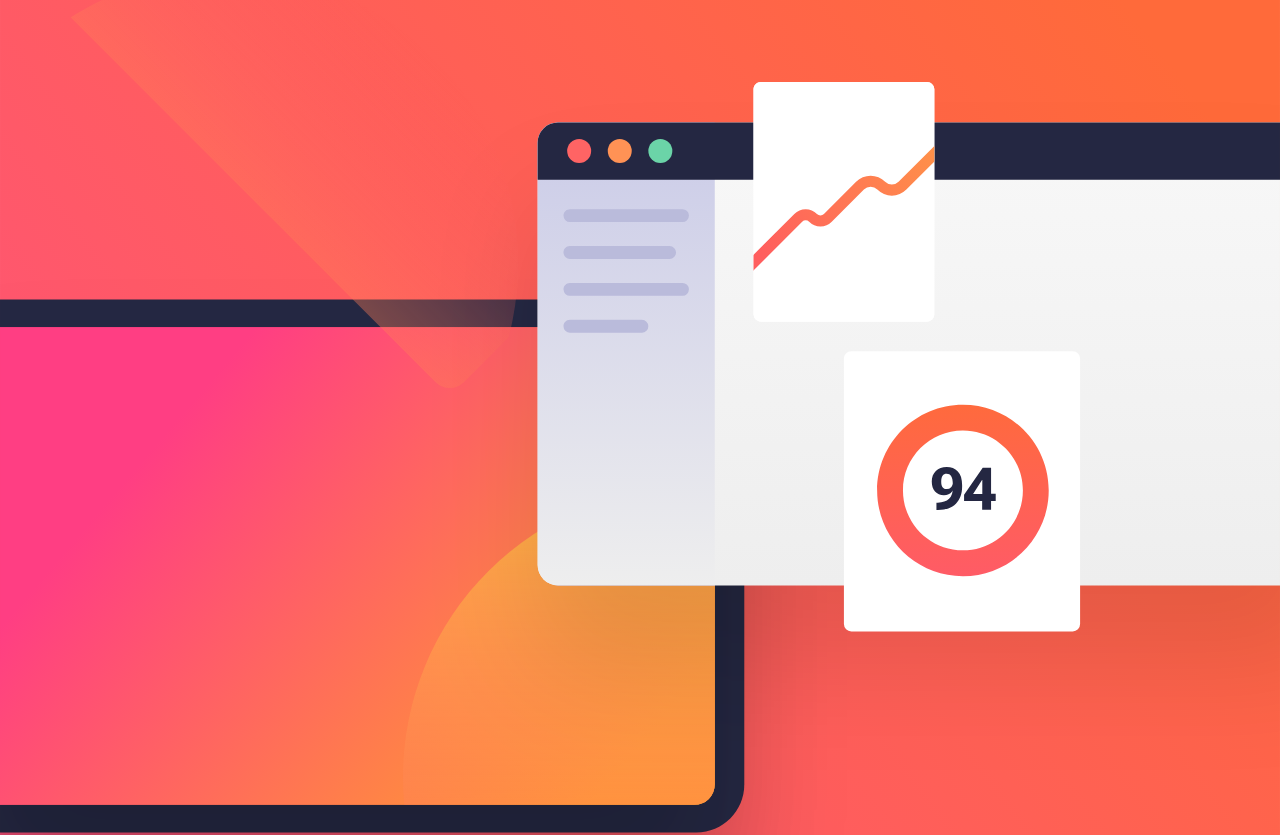
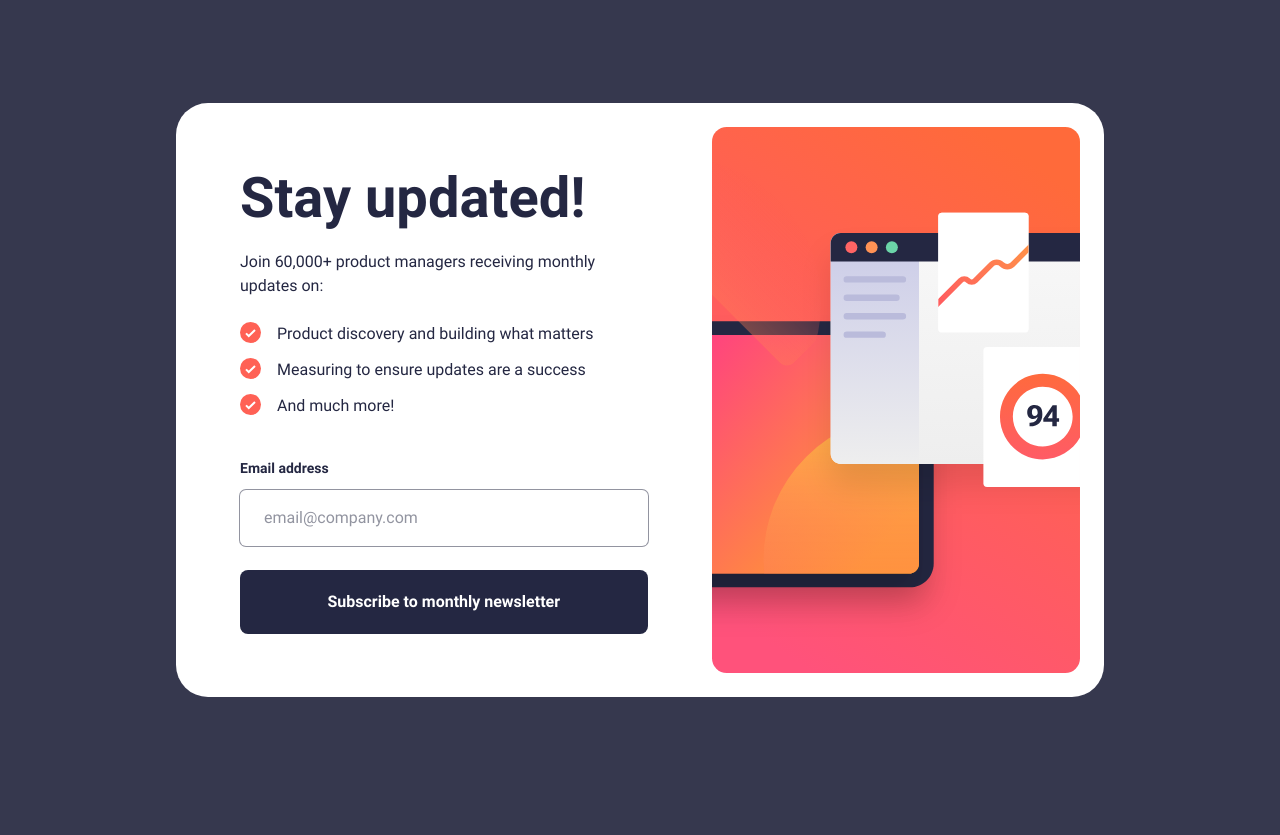
Before and after one commit to lucasweidas/newsletter-sign-up, a Next.js app: page / in a window 1280 px wide. Shown: the top 835 px of the page. After the commit the page ends 800 px from the top, so only its background shows below. Built offline with nearby package versions, Linux system fonts and the light colour scheme.

Commit message:
finish medium and large version

```diff
--- a/app/layout.tsx
+++ b/app/layout.tsx
@@ -17,11 +17,11 @@ export const metadata: Metadata = {
 
 export default function RootLayout({ children }: { children: React.ReactNode }) {
   return (
-    <html lang="en" className={`${roboto.variable} font-sans`}>
+    <html lang="en">
       <head>
         <link rel="icon" type="image/png" href="/images/favicon.png" />
       </head>
-      <body className="bg-white desktop:bg-gray-400">{children}</body>
+      <body className={`${roboto.variable} bg-white font-sans md:bg-gray-700`}>{children}</body>
     </html>
   );
 }
--- a/app/page.tsx
+++ b/app/page.tsx
@@ -7,29 +7,38 @@ import { FormData, SignUpFormProps, SuccessMessageProps } from '@/interfaces';
 export default function Home() {
   const [formData, setFormData] = useState<FormData | null>(null);
 
-  return <main>{formData ? <SuccessMessage email={formData.email} setFormData={setFormData} /> : <SignUpCard setFormData={setFormData} />}</main>;
+  return (
+    <main className="md:flex md:min-h-screen md:w-full md:items-center md:justify-center md:py-16">
+      {formData ? <SuccessMessage email={formData.email} setFormData={setFormData} /> : <SignUpCard setFormData={setFormData} />}
+    </main>
+  );
 }
 
 function SignUpCard({ setFormData }: SignUpFormProps) {
   return (
-    <div className="flex flex-col">
-      <div>
-        <Image src="/images/illustration-sign-up-mobile.svg" alt="" width={375} height={284} className="w-full" aria-hidden="true" priority />
-      </div>
-      <div className="px-6 py-10">
-        <h1 className="text-4xl font-bold text-gray-800">Stay updated!</h1>
+    <div className="flex flex-col md:max-w-[52rem] md:flex-row-reverse md:gap-8 md:rounded-3xl md:bg-white md:py-4 md:pl-8 md:pr-4 lg:max-w-[58rem] lg:gap-16 lg:rounded-4xl lg:py-6 lg:pl-16 lg:pr-6">
+      <picture>
+        <source media="(min-width: 768px)" type="image/svg+xml" srcSet="/images/illustration-sign-up-desktop.svg" />
+        <img
+          className="w-full object-left-top xsm:max-md:max-h-[26rem] xsm:max-md:rounded-b-[5%] xsm:max-md:object-cover"
+          src="/images/illustration-sign-up-mobile.svg"
+          alt=""
+        />
+      </picture>
+      <div className="max-md:px-6 max-md:py-10 md:flex md:flex-col md:justify-center">
+        <h1 className="text-4xl font-bold text-gray-800 md:text-5xl lg:text-5.5xl">Stay updated!</h1>
         <div className="mt-5">
-          <p className="text-gray-700">Join 60,000+ product managers receiving monthly updates on:</p>
-          <ul className="mt-5 flex flex-col gap-3">
-            <li className="flex items-start gap-4 text-gray-700">
+          <p className="text-gray-800">Join 60,000+ product managers receiving monthly updates on:</p>
+          <ul className="mt-6 flex flex-col gap-3">
+            <li className="flex items-start gap-4 text-gray-800">
               <Image src="/images/icon-list.svg" alt="" width={21} height={21} aria-hidden="true" />
               Product discovery and building what matters
             </li>
-            <li className="flex items-start gap-4 text-gray-700">
+            <li className="flex items-start gap-4 text-gray-800">
               <Image src="/images/icon-list.svg" alt="" width={21} height={21} aria-hidden="true" />
               Measuring to ensure updates are a success
             </li>
-            <li className="flex items-start gap-4 text-gray-700">
+            <li className="flex items-start gap-4 text-gray-800">
               <Image src="/images/icon-list.svg" alt="" width={21} height={21} aria-hidden="true" />
               And much more!
             </li>
@@ -47,15 +56,15 @@ function SuccessMessage({ email, setFormData }: SuccessMessageProps) {
   }
 
   return (
-    <div className="flex min-h-screen flex-col px-6 pb-10 pt-36">
+    <div className="flex min-h-screen flex-col px-6 pb-10 pt-36 md:min-h-0 md:max-w-lg md:rounded-3xl md:bg-white md:p-16 lg:rounded-4xl">
       <Image src="/images/icon-success.svg" alt="" width={64} height={64} aria-hidden="true" />
-      <h1 className="mt-10 text-4xl font-bold text-gray-800">Thanks for subscribing!</h1>
-      <p className="text-800 mt-6">
+      <h1 className="mt-10 text-4xl font-bold text-gray-800 md:text-5xl lg:text-5.5xl">Thanks for subscribing!</h1>
+      <p className="mt-6 text-gray-800">
         A confirmation email has been sent to <span className="font-bold">{email}</span>. Please open it and click the button inside to confirm your
         subscription.
       </p>
       <button
-        className="relative isolate mt-auto overflow-hidden rounded-lg bg-gray-800 p-5 font-bold text-white outline-none transition-[background-color_shadow] duration-200 before:absolute before:left-0 before:top-0 before:-z-[1] before:h-full before:w-full before:bg-linear-gradient-red-1 before:opacity-0 before:transition-opacity before:duration-200 hover:bg-transparent hover:shadow-xl hover:shadow-red-400/30 hover:before:opacity-100 focus-visible:bg-transparent focus-visible:shadow-xl focus-visible:shadow-red-400/30 focus-visible:before:opacity-100"
+        className="relative isolate mt-auto overflow-hidden rounded-lg bg-gray-800 p-5 font-bold text-white outline-none transition-[background-color_shadow] duration-200 before:absolute before:left-0 before:top-0 before:-z-[1] before:h-full before:w-full before:bg-linear-gradient-red-1 before:opacity-0 before:transition-opacity before:duration-200 hover:bg-transparent hover:shadow-xl hover:shadow-red-400/30 hover:before:opacity-100 focus-visible:bg-transparent focus-visible:shadow-xl focus-visible:shadow-red-400/30 focus-visible:before:opacity-100 md:mt-11"
         onClick={handleClick}
       >
         Dismiss message
--- a/tailwind.config.js
+++ b/tailwind.config.js
@@ -5,6 +5,9 @@ module.exports = {
     extend: {
       fontFamily: {
         sans: ['var(--font-roboto)'],
+      },
+      fontSize: {
+        '5.5xl': ['3.5rem', '1.125'],
       },
       colors: {
         red: {
@@ -23,7 +26,10 @@ module.exports = {
         'linear-gradient-red-1': 'linear-gradient(90deg, hsl(346, 100%, 66%), hsl(4, 100%, 67%))',
       },
       screens: {
-        desktop: '1440px',
+        xsm: '550px',
+      },
+      borderRadius: {
+        '4xl': '2rem',
       },
     },
   },
```
